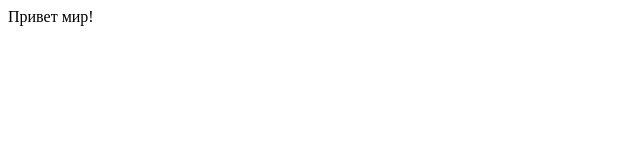
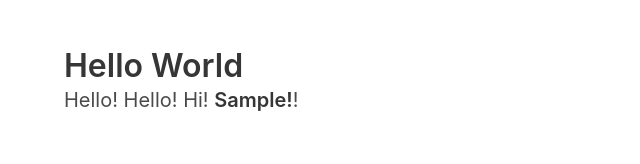
Before and after one commit to mbiliaie/my-first-website, a plain HTML site: page index.html in a window 1280 px wide. Shown: the whole page, without its empty margins (0-640 px from the left). Drawn offline with nearby package versions, Linux system fonts and the light colour scheme.

Commit message:
my Bulma page

```diff
--- a/index.html
+++ b/index.html
@@ -1,11 +1,21 @@
 <!DOCTYPE html>
-<html lang="en">
-<head>
-    <meta charset="UTF-8">
-    <meta name="viewport" content="width=device-width, initial-scale=1.0">
-    <title>Document</title>
-</head>
-<body>
-    Привет мир!
-</body>
+<html>
+  <head>
+    <meta charset="utf-8">
+    <meta name="viewport" content="width=device-width, initial-scale=1">
+    <title>Hello Max!</title>
+    <link rel="stylesheet" href="https://cdn.jsdelivr.net/npm/bulma@0.9.1/css/bulma.min.css">
+  </head>
+  <body>
+  <section class="section">
+    <div class="container">
+      <h1 class="title">
+        Hello World
+      </h1>
+      <p class="subtitle">
+        Hello! Hello! Hi! <strong>Sample!</strong>!
+      </p>
+    </div>
+  </section>
+  </body>
 </html>
```
